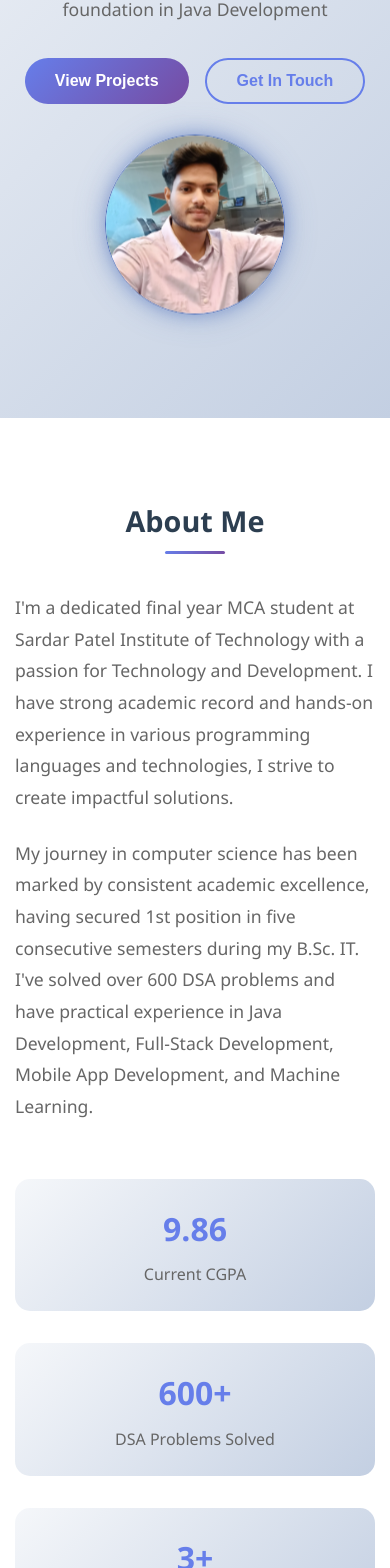
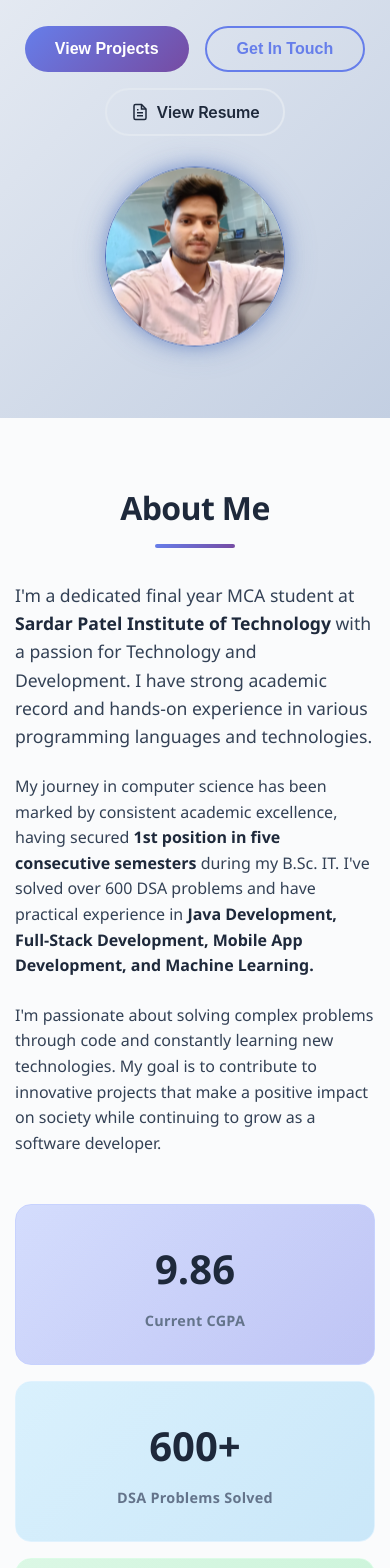
Before and after one commit to arbaaz-01/Portfolio, a React (Create React App) app: page / in a window 390 px wide. Shown: the part 426-1994 px from the top of the page. Built offline with nearby package versions, Linux system fonts and the light colour scheme.

Commit message:
added view_reusme option and fixed about section

```diff
--- a/src/components/About.css
+++ b/src/components/About.css
@@ -1,74 +1,222 @@
 .about {
-  padding: 5rem 0;
-  background: white;
+  padding: 6rem 0;
+  background: #fafbfc;
+}
+
+.about .section-title {
+  font-size: 3rem;
+  text-align: center;
+  margin-bottom: 4rem;
+  color: #1e293b;
+  position: relative;
+  font-weight: 700;
+  letter-spacing: -0.02em;
+}
+
+.about .section-title::after {
+  content: "";
+  position: absolute;
+  bottom: -15px;
+  left: 50%;
+  transform: translateX(-50%);
+  width: 80px;
+  height: 4px;
+  background: linear-gradient(135deg, #667eea 0%, #764ba2 100%);
+  border-radius: 2px;
 }
 
 .about-content {
   display: grid;
-  grid-template-columns: 2fr 1fr;
-  gap: 4rem;
+  grid-template-columns: 1.8fr 1fr;
+  gap: 5rem;
   align-items: start;
+}
+
+.about-text {
+  display: flex;
+  flex-direction: column;
+  gap: 1.8rem;
 }
 
 .about-text p {
   font-size: 1.1rem;
-  line-height: 1.8;
-  color: #666;
-  margin-bottom: 1.5rem;
+  line-height: 1.;
+  color: #334155;
+  margin: 0;
+  text-align: justify;
+}
+
+.intro-paragraph p {
+  color: #334155;
+}
+
+.about-text strong {
+  color: #1e293b;
 }
 
 .about-stats {
-  display: flex;
-  flex-direction: column;
-  gap: 2rem;
+  display: grid;
+  grid-template-columns: 1fr 1fr;
+  gap: 1.5rem;
 }
 
-.stat {
+.stat-card {
+  padding: 2rem 1.5rem;
+  border-radius: 16px;
   text-align: center;
-  padding: 2rem;
-  background: linear-gradient(135deg, #f5f7fa 0%, #c3cfe2 100%);
-  border-radius: 15px;
-  transition: transform 0.3s ease;
+  transition: all 0.3s ease;
+  position: relative;
+  overflow: hidden;
 }
 
-.stat:hover {
-  transform: translateY(-5px);
+.stat-card::before {
+  content: "";
+  position: absolute;
+  top: 0;
+  left: 0;
+  right: 0;
+  bottom: 0;
+  opacity: 0.1;
+  transition: opacity 0.3s ease;
 }
 
-.stat h3 {
-  font-size: 2.5rem;
-  font-weight: 700;
-  color: #667eea;
-  margin-bottom: 0.5rem;
+.stat-card:hover {
+  transform: translateY(-8px);
+  box-shadow: 0 20px 40px rgba(0, 0, 0, 0.1);
 }
 
-.stat p {
-  color: #666;
-  font-weight: 500;
+.stat-card:hover::before {
+  opacity: 0.15;
+}
+
+.stat-card.primary {
+  background: linear-gradient(135deg, #e0e7ff 0%, #c7d2fe 100%);
+  border: 1px solid #c7d2fe;
+}
+
+.stat-card.primary::before {
+  background: linear-gradient(135deg, #667eea 0%, #764ba2 100%);
+}
+
+.stat-card.secondary {
+  background: linear-gradient(135deg, #f0f9ff 0%, #e0f2fe 100%);
+  border: 1px solid #e0f2fe;
+}
+
+.stat-card.secondary::before {
+  background: linear-gradient(135deg, #0ea5e9 0%, #0284c7 100%);
+}
+
+.stat-card.tertiary {
+  background: linear-gradient(135deg, #f0fdf4 0%, #dcfce7 100%);
+  border: 1px solid #dcfce7;
+}
+
+.stat-card.tertiary::before {
+  background: linear-gradient(135deg, #22c55e 0%, #16a34a 100%);
+}
+
+.stat-card.quaternary {
+  background: linear-gradient(135deg, #fefce8 0%, #fef3c7 100%);
+  border: 1px solid #fef3c7;
+}
+
+.stat-card.quaternary::before {
+  background: linear-gradient(135deg, #f59e0b 0%, #d97706 100%);
+}
+
+.stat-number {
+  font-size: 2.5rem;
+  font-weight: 800;
+  color: #1e293b;
+  margin-bottom: 0.5rem;
+  position: relative;
+  z-index: 1;
+}
+
+.stat-label {
+  font-size: 0.95rem;
+  color: #64748b;
+  font-weight: 600;
+  position: relative;
+  z-index: 1;
+  letter-spacing: 0.02em;
+}
+
+@media (max-width: 1024px) {
+  .about-content {
+    gap: 3rem;
+  }
+
+  .about-stats {
+    grid-template-columns: 1fr;
+  }
 }
 
 @media (max-width: 768px) {
+  .about {
+    padding: 4rem 0;
+  }
+
+  .about .section-title {
+    font-size: 2.5rem;
+    margin-bottom: 3rem;
+  }
+
   .about-content {
     grid-template-columns: 1fr;
-    gap: 2rem;
+    gap: 3rem;
+  }
+
+  .about-text {
+    gap: 1.5rem;
+  }
+
+  .about-text p {
+    font-size: 1rem;
+    text-align: left;
+  }
+
+  .intro-paragraph p {
+    font-size: 1.1rem;
   }
 
   .about-stats {
-    flex-direction: row;
-    justify-content: space-around;
+    grid-template-columns: 1fr 1fr;
+    gap: 1rem;
   }
 
-  .stat {
-    padding: 1.5rem;
+  .stat-card {
+    padding: 1.5rem 1rem;
   }
 
-  .stat h3 {
+  .stat-number {
     font-size: 2rem;
+  }
+
+  .stat-label {
+    font-size: 0.85rem;
   }
 }
 
 @media (max-width: 480px) {
+  .about .section-title {
+    font-size: 2rem;
+  }
+
   .about-stats {
-    flex-direction: column;
+    grid-template-columns: 1fr;
+  }
+
+  .stat-card {
+    padding: 2rem 1.5rem;
+  }
+
+  .stat-number {
+    font-size: 2.5rem;
+  }
+
+  .stat-label {
+    font-size: 0.9rem;
   }
 }
--- a/src/components/About.js
+++ b/src/components/About.js
@@ -7,30 +7,49 @@ const About = () => {
         <h2 className="section-title">About Me</h2>
         <div className="about-content">
           <div className="about-text">
-            <p>
-              I'm a dedicated final year MCA student at Sardar Patel Institute of Technology with a passion for
-              Technology and Development. I have strong academic record and hands-on experience in various
-              programming languages and technologies, I strive to create impactful solutions.
-            </p>
-            <p>
-              My journey in computer science has been marked by consistent academic excellence, having secured 1st
-              position in five consecutive semesters during my B.Sc. IT. I've solved over 600 DSA problems and have
-              practical experience in Java Development, Full-Stack Development, Mobile App Development, and Machine Learning.
-            </p>
 
+            <div className="intro-paragraph">
+              <p>
+                I'm a dedicated final year MCA student at <strong>Sardar Patel Institute of Technology</strong> with a passion for
+                Technology and Development. I have strong academic record and hands-on experience in various
+                programming languages and technologies.
+              </p>
+            </div>
+
+            <div className="journey-paragraph">
+              <p>
+                My journey in computer science has been marked by consistent academic excellence, having secured{" "}
+                <strong>1st position in five consecutive semesters</strong> during my B.Sc. IT. I've solved over 600 DSA
+                problems and have practical experience in{" "}
+                <strong>Java Development, Full-Stack Development, Mobile App Development, and Machine Learning.</strong>
+              </p>
+            </div>
+
+            <div className="passion-statement">
+              <p>
+                I'm passionate about solving complex problems through code and constantly learning new technologies. My
+                goal is to contribute to innovative projects that make a positive impact on society while continuing to
+                grow as a software developer.
+              </p>
+            </div>
           </div>
+
           <div className="about-stats">
-            <div className="stat">
-              <h3>9.86</h3>
-              <p>Current CGPA</p>
+            <div className="stat-card primary">
+              <div className="stat-number">9.86</div>
+              <div className="stat-label">Current CGPA</div>
             </div>
-            <div className="stat">
-              <h3>600+</h3>
-              <p>DSA Problems Solved</p>
+            <div className="stat-card secondary">
+              <div className="stat-number">600+</div>
+              <div className="stat-label">DSA Problems Solved</div>
             </div>
-            <div className="stat">
-              <h3>3+</h3>
-              <p>Major Projects</p>
+            <div className="stat-card tertiary">
+              <div className="stat-number">3+</div>
+              <div className="stat-label">Major Projects</div>
+            </div>
+            <div className="stat-card quaternary">
+              <div className="stat-number">1st</div>
+              <div className="stat-label">Rank in 5 Semesters</div>
             </div>
           </div>
         </div>
--- a/src/components/Hero.css
+++ b/src/components/Hero.css
@@ -58,6 +58,32 @@
   animation: pulse-glow 4s infinite ease-in-out, float 6s ease-in-out infinite;
   width: 100%;
   max-width: 300px;
+}
+
+.btn-resume {
+  background: transparent;
+  color: #1e293b;
+  border: 2px solid #e2e8f0;
+  padding: 12px 24px;
+  border-radius: 30px;
+  cursor: pointer;
+  font-size: 1rem;
+  font-weight: 600;
+  transition: all 0.3s ease;
+  text-decoration: none;
+  display: inline-flex;
+  align-items: center;
+  gap: 0.5rem;
+  font-family: "Inter", sans-serif;
+  letter-spacing: -0.01em;
+}
+
+.btn-resume:hover {
+  background: #1e293b;
+  color: white;
+  border-color: #1e293b;
+  transform: translateY(-3px);
+  box-shadow: 0 8px 25px rgba(30, 41, 59, 0.3);
 }
 
 /* glowing aura animation */
--- a/src/components/Hero.js
+++ b/src/components/Hero.js
@@ -2,7 +2,13 @@
 import "./Hero.css"
 import myPhoto from "../assets/profile_pic.jpg"
 
+
 const Hero = () => {
+
+  const handleResumeView = () => {
+    window.open("/resume/Resume.pdf", "_blank")
+  }
+
   return (
     <section id="home" className="hero">
       <div className="container">
@@ -27,6 +33,16 @@ const Hero = () => {
               >
                 Get In Touch
               </button>
+               <button className="btn-resume" onClick={handleResumeView}>
+                <svg width="18" height="18" viewBox="0 0 24 24" fill="none" stroke="currentColor" strokeWidth="2">
+                  <path d="M14 2H6a2 2 0 0 0-2 2v16a2 2 0 0 0 2 2h12a2 2 0 0 0 2-2V8z"></path>
+                  <polyline points="14,2 14,8 20,8"></polyline>
+                  <line x1="16" y1="13" x2="8" y2="13"></line>
+                  <line x1="16" y1="17" x2="8" y2="17"></line>
+                  <polyline points="10,9 9,9 8,9"></polyline>
+                </svg>
+                View Resume
+              </button>
             </div>
           </div>
           <div className="hero-image">
```
Also changed, not shown: 1 other file (tests, documents, lock files or other folders).
